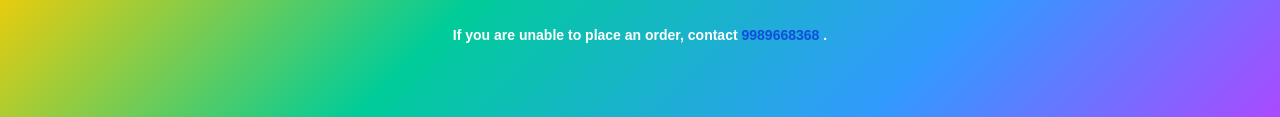
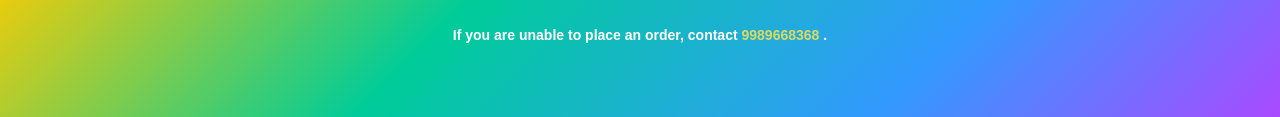
Before and after one commit to Manikanteswar1/Holicolours, a website: page public/index.html in a window 1280 px wide. Shown: the part 568-685 px from the top of the page. Drawn offline with Linux system fonts and the light colour scheme.

Commit message:
added contact note4

```diff
--- a/public/index.html
+++ b/public/index.html
@@ -152,7 +152,7 @@
     </div>
 
     <!-- Contact Note Below Container -->
-    <p class="contact-note">If you are unable to place an order, contact <strong><a href="tel:9989668368" style="color: rgb(16, 78, 221); text-decoration: none;">9989668368</a>
+    <p class="contact-note">If you are unable to place an order, contact <strong><a href="tel:9989668368" style="color: rgb(218, 218, 96); text-decoration: none;">9989668368</a>
     </strong>.</p>
   </div>
 
```
